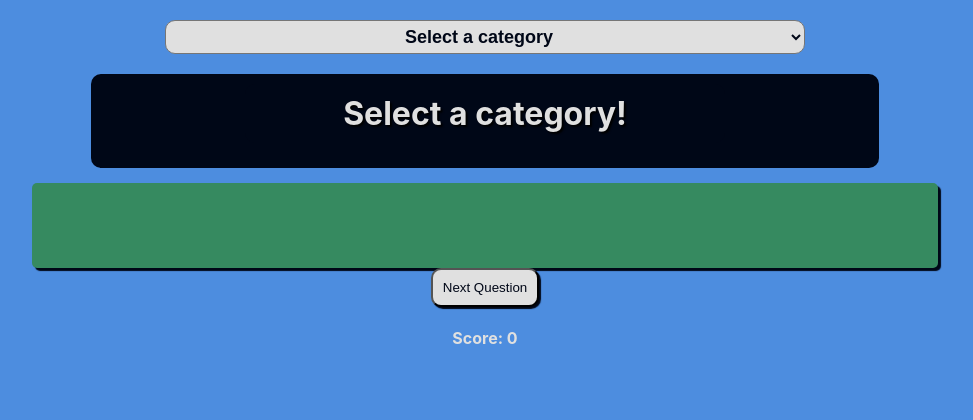
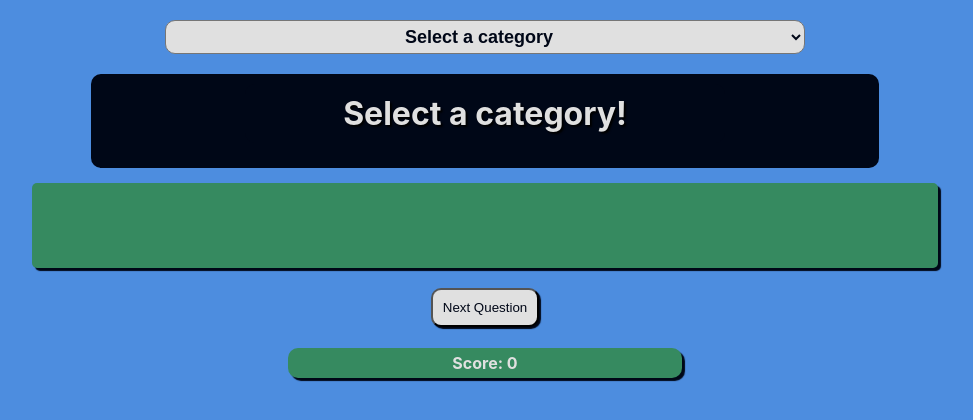
Before and after one commit to SchoolOfCode/bc14_w7_project-frontend-h-o-n-k, a React (Create React App) app in the folder honkapp/: page / in a window 1280 px wide. Shown: the top 420 px of the page, without its empty margins (155-1128 px from the left). Built offline with nearby package versions, Linux system fonts and the light colour scheme.

Commit message:
classnames back (I think)

```diff
--- a/honkapp/src/components/App/App.js
+++ b/honkapp/src/components/App/App.js
@@ -120,9 +120,9 @@ function App() {
           </button>
         ))}
       </div>
-      <button onClick={() => nextQuestion()}>Next Question</button>
+      <button className="next-qu-button" onClick={() => nextQuestion()}>Next Question</button>
       <h4> {message} </h4>
-      <h4>Score: {score}</h4>
+      <h4 className="score-container">Score: {score}</h4>
     </>
   );
 }
```
